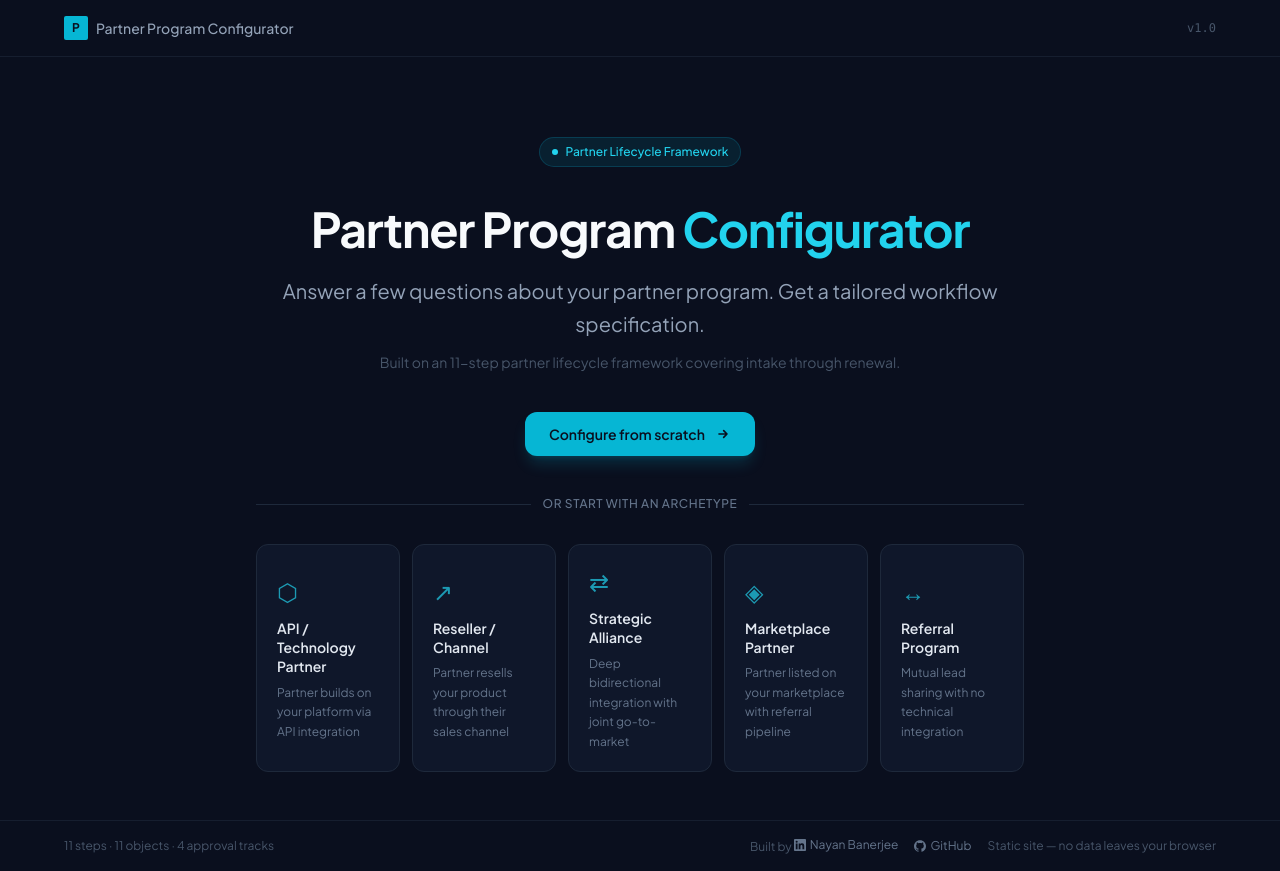
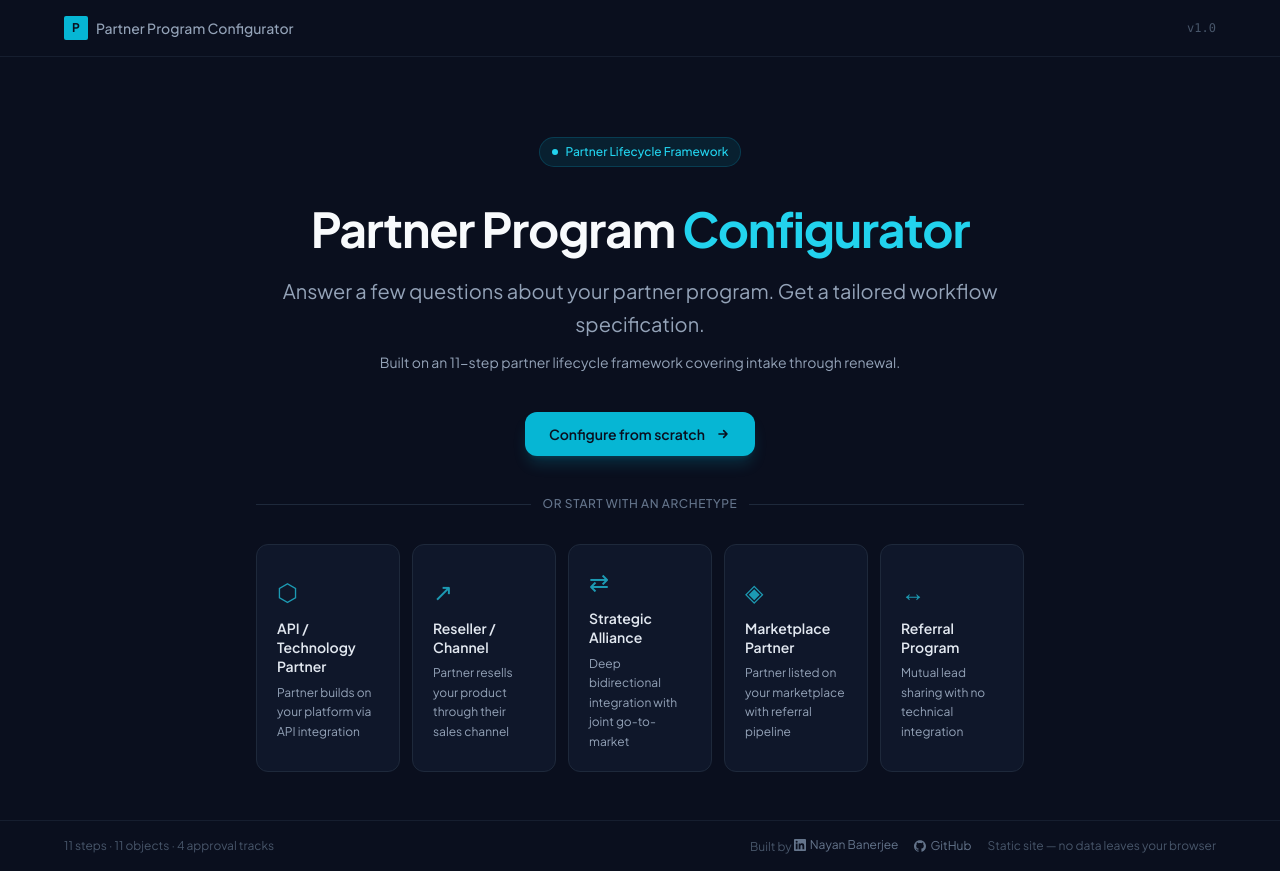
Before and after one commit to nayanban/partner-program-configurator, a React app in the folder app/: page / in a window 1280 px wide. Built offline with nearby package versions, Linux system fonts and the light colour scheme; the HTML template or start-up script is replaced by a standard one.

Commit message:
Fix text contrast on landing page for credibility line and archetype descriptions (Fixes #8)

```diff
--- a/app/src/components/LandingPage.jsx
+++ b/app/src/components/LandingPage.jsx
@@ -40,7 +40,7 @@ export default function LandingPage({ onArchetypeSelect, onDeepPath }) {
             Get a tailored workflow specification.
           </p>
 
-          <p className="text-sm text-slate-600 mb-10">
+          <p className="text-sm text-slate-400 mb-10">
             Built on an 11-step partner lifecycle framework covering intake through renewal.
           </p>
 
@@ -79,7 +79,7 @@ export default function LandingPage({ onArchetypeSelect, onDeepPath }) {
                   <h3 className="text-sm font-semibold text-slate-200 group-hover:text-white mb-1.5 leading-snug">
                     {archetype.name}
                   </h3>
-                  <p className="text-xs text-slate-500 leading-relaxed">
+                  <p className="text-xs text-slate-400 leading-relaxed">
                     {archetype.description}
                   </p>
                   <div className="absolute top-3 right-3 opacity-0 group-hover:opacity-100 transition-opacity">
```
